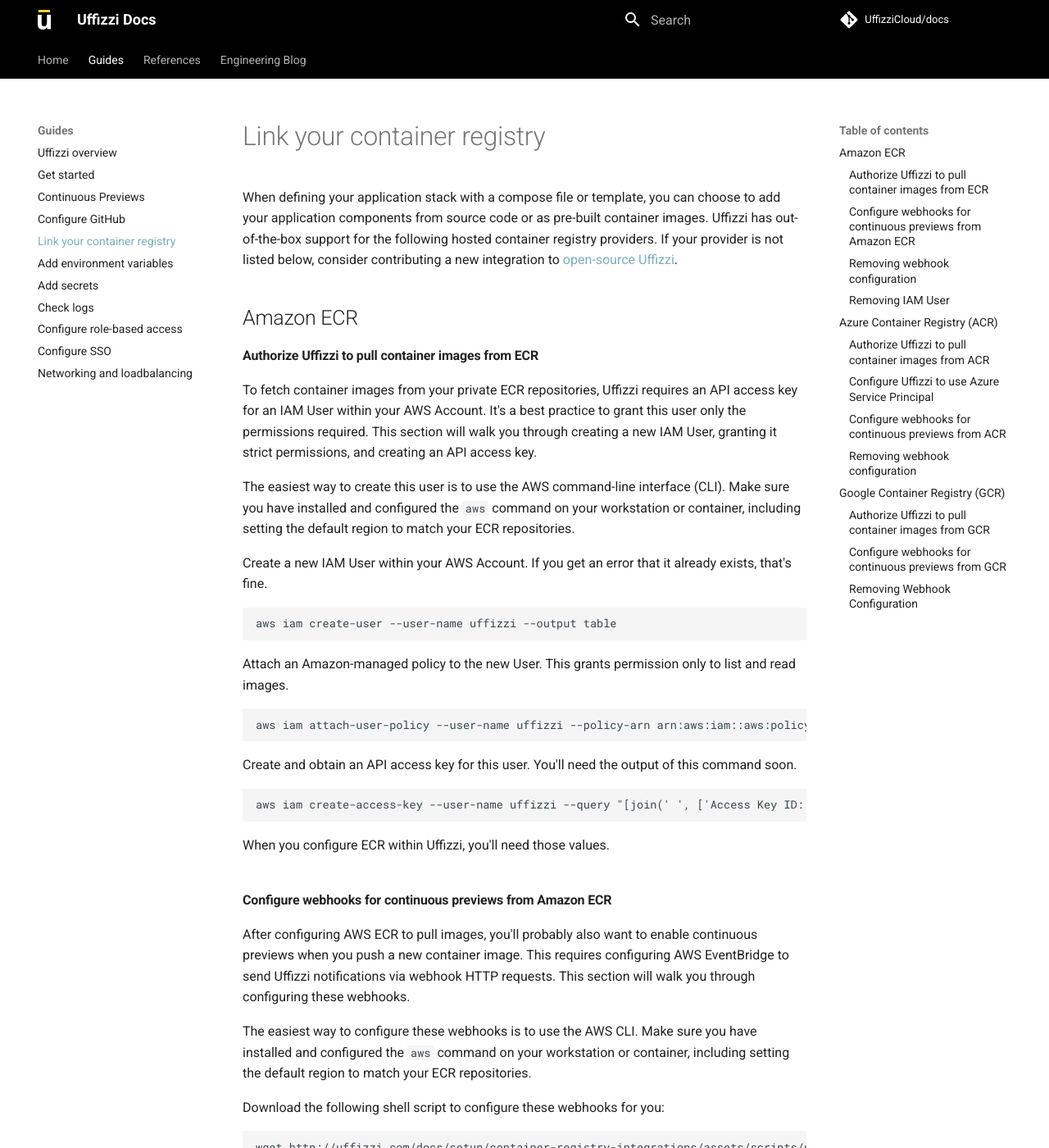
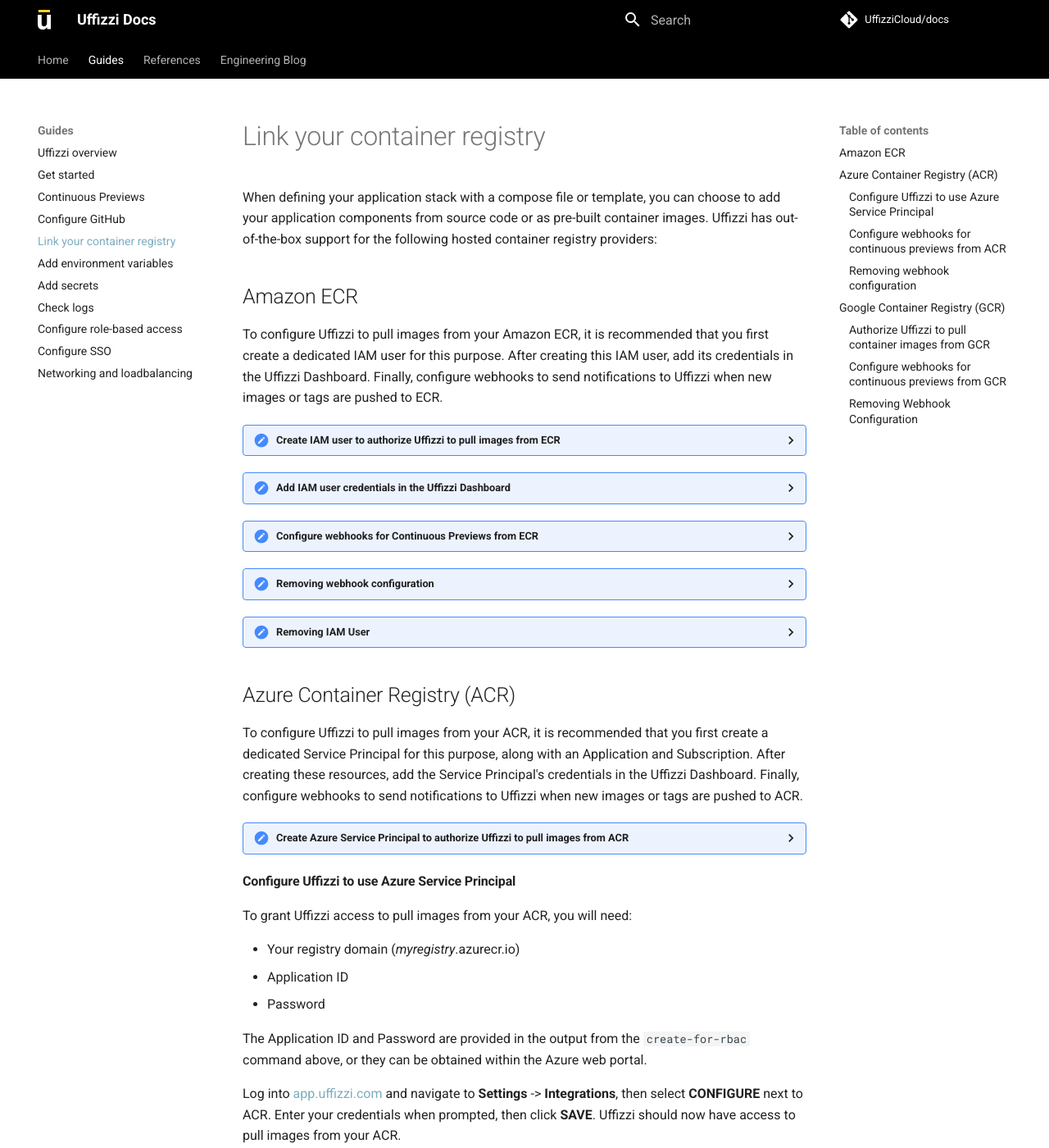
Before and after one commit to UffizziCloud/docs, an MkDocs documentation site: the page built from docs/guides/container-registry-integrations.md, in a window 1280 px wide and 1400 px high. Shown: the whole window at 82% size. Built offline with MkDocs 1.6.1 and Material for MkDocs 9.7.7, drawn with Linux system fonts in a browser that asks for light colours; comment, search, counter and statistics services are not loaded; some of the changed text lies outside the part shown.

Commit message:
updates to compose spec and registry integrations

````diff
--- a/docs/guides/container-registry-integrations.md
+++ b/docs/guides/container-registry-integrations.md
@@ -1,71 +1,88 @@
-When defining your application stack with a compose file or template, you can choose to add your application components from source code or as pre-built container images. Uffizzi has out-of-the-box support for the following hosted container registry providers. If your provider is not listed below, consider contributing a new integration to [open-source Uffizzi](https://github.com/UffizziCloud).
+When defining your application stack with a compose file or template, you can choose to add your application components from source code or as pre-built container images. Uffizzi has out-of-the-box support for the following hosted container registry providers:
 
 ## Amazon ECR
-#### Authorize Uffizzi to pull container images from ECR
 
-To fetch container images from your private ECR repositories, Uffizzi requires an API access key for an IAM User within your AWS Account. It's a best practice to grant this user only the permissions required. This section will walk you through creating a new IAM User, granting it strict permissions, and creating an API access key.
+To configure Uffizzi to pull images from your Amazon ECR, it is recommended that you first create a dedicated IAM user for this purpose. After creating this IAM user, add its credentials in the Uffizzi Dashboard. Finally, configure webhooks to send notifications to Uffizzi when new images or tags are pushed to ECR.
 
-The easiest way to create this user is to use the AWS command-line interface (CLI). Make sure you have installed and configured the `aws` command on your workstation or container, including setting the default region to match your ECR repositories.
+<details><summary>Create IAM user to authorize Uffizzi to pull images from ECR</summary>
 
-Create a new IAM User within your AWS Account. If you get an error that it already exists, that's fine.
+<p>To fetch container images from your private ECR repositories, Uffizzi requires an API access key for an IAM User within your AWS Account. It's a best practice to grant this user only the permissions required. This section will walk you through creating a new IAM User, granting it strict permissions, and creating an API access key.</p>
 
-    aws iam create-user --user-name uffizzi --output table
+<p>The easiest way to create this user is to use the AWS command-line interface (CLI). Make sure you have installed and configured the `aws` command on your workstation or container, including setting the default region to match your ECR repositories.</p>
 
-Attach an Amazon-managed policy to the new User. This grants permission only to list and read images.
+</p>Create a new IAM User within your AWS Account. If you get an error that it already exists, that's fine.</p>
 
-    aws iam attach-user-policy --user-name uffizzi --policy-arn arn:aws:iam::aws:policy/AmazonEC2ContainerRegistryReadOnly
+<code>aws iam create-user --user-name uffizzi --output table</code>
 
-Create and obtain an API access key for this user. You'll need the output of this command soon.
+<p>Attach an Amazon-managed policy to the new User. This grants permission only to list and read images.</p>
 
-    aws iam create-access-key --user-name uffizzi --query "[join(' ', ['Access Key ID:', AccessKey.AccessKeyId]), join(' ', ['Secret Access Key:', AccessKey.SecretAccessKey])]" --output table
+<code>aws iam attach-user-policy --user-name uffizzi --policy-arn arn:aws:iam::aws:policy/AmazonEC2ContainerRegistryReadOnly</code>
 
-When you configure ECR within Uffizzi, you'll need those values.
-&nbsp;
-#### Configure webhooks for continuous previews from Amazon ECR
+<p>Create and obtain an API access key for this user. You'll need the output of this command soon.</p>
 
-After configuring AWS ECR to pull images, you'll probably also want to enable continuous previews when you push a new container image. This requires configuring AWS EventBridge to send Uffizzi notifications via webhook HTTP requests. This section will walk you through configuring these webhooks.
+</code>
+aws iam create-access-key --user-name uffizzi --query "[join(' ', ['Access Key ID:', AccessKey.AccessKeyId]), join(' ', ['Secret Access Key:', AccessKey.SecretAccessKey])]" --output table
+</code>
 
-The easiest way to configure these webhooks is to use the AWS CLI. Make sure you have installed and configured the `aws` command on your workstation or container, including setting the default region to match your ECR repositories.
+<p>When you configure ECR within Uffizzi in the next step, you'll need these values.</p>
+</details>
 
-Download the following shell script to configure these webhooks for you:
+<details><summary>Add IAM user credentials in the Uffizzi Dashboard</summary>
 
-    wget http://uffizzi.com/docs/setup/container-registry-integrations/assets/scripts/uffizzi_ecr_webhook_configure.bash
+<p>In the Uffizzi Dashboard (UI), navigate to **Settings** > **Integrations**. There you will see a list that includes container registries supported by Uffizzi. Select **CONFIGURE** next to the Amazon ECR option. After that, you'll be promoted to sign in to ECR with your registry domain, access key ID, and your secret access key. Once authenticated, Uffizzi will now be able to pull images from your registry.</p>
+
+<img src="../../assets/images/settings-integrations.png">
+</details>
+
+<details><summary>Configure webhooks for Continuous Previews from ECR</summary>
+
+<p>After configuring AWS ECR to pull images, you'll probably also want to enable continuous previews when you push a new container image. This requires configuring AWS EventBridge to send Uffizzi notifications via webhook HTTP requests. This section will walk you through configuring these webhooks.</p>
+
+<p>The easiest way to configure these webhooks is to use the AWS CLI. Make sure you have installed and configured the `aws` command on your workstation or container, including setting the default region to match your ECR repositories.</p>
+
+<p>Download the following shell script to configure these webhooks for you:</p>
+
+<code> wget http://uffizzi.com/docs/setup/container-registry-integrations/assets/scripts/uffizzi_ecr_webhook_configure.bash</code>
 
 
-Review the contents so you understand what you're executing. Then execute the script:
+<p>Review the contents so you understand what you're executing. Then execute the script:</p>
 
-    bash ./uffizzi_ecr_webhook_configure.bash
+<code>bash ./uffizzi_ecr_webhook_configure.bash</code>
 
-You should see output about the resource you've just created. If you see errors about resources already existing that's fine; that means someone else has already configured them.
+<p>You should see output about the resource you've just created. If you see errors about resources already existing that's fine; that means someone else has already configured them.</p>
 
-You should also see the EventBridge Rule and other resources within the AWS Console:
+<p>You should also see the EventBridge Rule and other resources within the AWS Console:<p>
 
-![Screenshot](../assets/images/ecr-webhook-screenshot.png)
-&nbsp;
-#### Removing webhook configuration
+<img src="../../assets/images/ecr-webhook-screenshot.png">
+</details>
+<details><summary>Removing webhook configuration</summary>
 
-We've also provided a script to remove all of this configuration. Use this when you want to reconfigure the webhooks or when you no longer require automatic deployment to Uffizzi.
+<p>We've also provided a script to remove all of this configuration. Use this when you want to reconfigure the webhooks or when you no longer require automatic deployment to Uffizzi.<p>
 
-Download the removal script:
+</p>Download the removal script:</p>
 
-    wget https://uffizzi.zendesk.com/hc/article_attachments/4410648688919/uffizzi_ecr_webhook_remove.bash
+<code>wget https://uffizzi.zendesk.com/hc/article_attachments/4410648688919/uffizzi_ecr_webhook_remove.bash</code>
 
-Review the contents so you understand what you're executing. Then execute the removal script:
+<p>Review the contents so you understand what you're executing. Then execute the removal script:</p>
 
-    bash ./uffizzi_ecr_webhook_remove.bash
-&nbsp;
-#### Removing IAM User
+<code>bash ./uffizzi_ecr_webhook_remove.bash</code>
+</details>
 
-You can revoke Uffizzi's access to your ECR repositories by detaching the policy from the IAM User:
+<details><summary>Removing IAM User</summary>
+
+<p>You can revoke Uffizzi's access to your ECR repositories by detaching the policy from the IAM User:</p>
 
 
-    aws iam detach-user-policy --user-name uffizzi --policy-arn arn:aws:iam::aws:policy/AmazonEC2ContainerRegistryReadOnly
+<code>aws iam detach-user-policy --user-name uffizzi --policy-arn arn:aws:iam::aws:policy/AmazonEC2ContainerRegistryReadOnly</code>
 
-If no longer needed, you can then delete the IAM User. You must first delete all of the user's API Access Keys.
+<p>If no longer needed, you can then delete the IAM User. You must first delete all of the user's API Access Keys.</p>
+</details>
 
 ## Azure Container Registry (ACR)
 
-#### Authorize Uffizzi to pull container images from ACR
+To configure Uffizzi to pull images from your ACR, it is recommended that you first create a dedicated Service Principal for this purpose, along with an Application and Subscription. After creating these resources, add the Service Principal's credentials in the Uffizzi Dashboard. Finally, configure webhooks to send notifications to Uffizzi when new images or tags are pushed to ACR.
+
+<details><summary>Create Azure Service Principal to authorize Uffizzi to pull images from ACR</summary>
 
 To access your container images directly, Uffizzi requires access to your Azure Container Registry. The easiest way to accomplish this is to create a Service Principal and grant it the `ACRPull` role. You can read more about Azure Service Principals here: <https://docs.microsoft.com/en-us/azure/active-directory/develop/app-objects-and-service-principals>
 
@@ -78,6 +95,7 @@
 ```
 
 This command will output a JSON object with some values you will need later: `appId` and `password`. You can read more about this command here: <https://docs.microsoft.com/en-us/cli/azure/create-an-azure-service-principal-azure-cli>
+</details>
 
 #### Configure Uffizzi to use Azure Service Principal
 To grant Uffizzi access to pull images from your ACR, you will need:
````
Also changed, not shown: docs/references/compose-spec.md (+6 -8 lines), docs/assets/images/settings-integrations.png (added).
